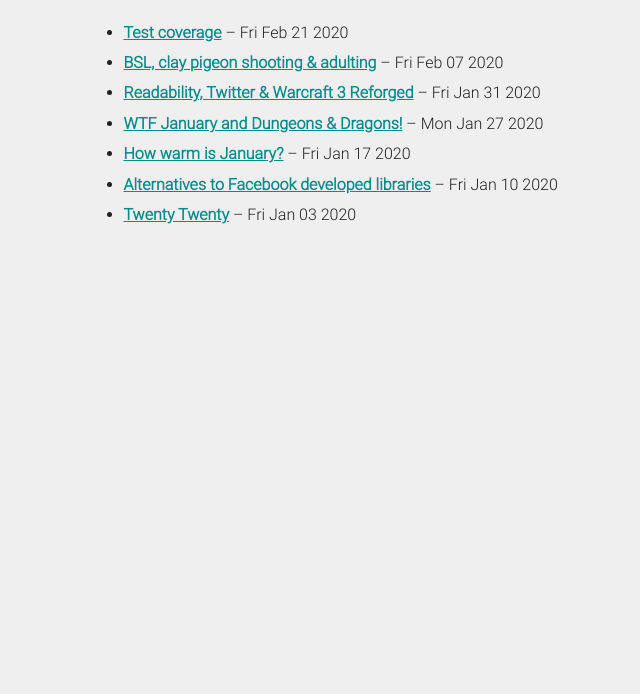
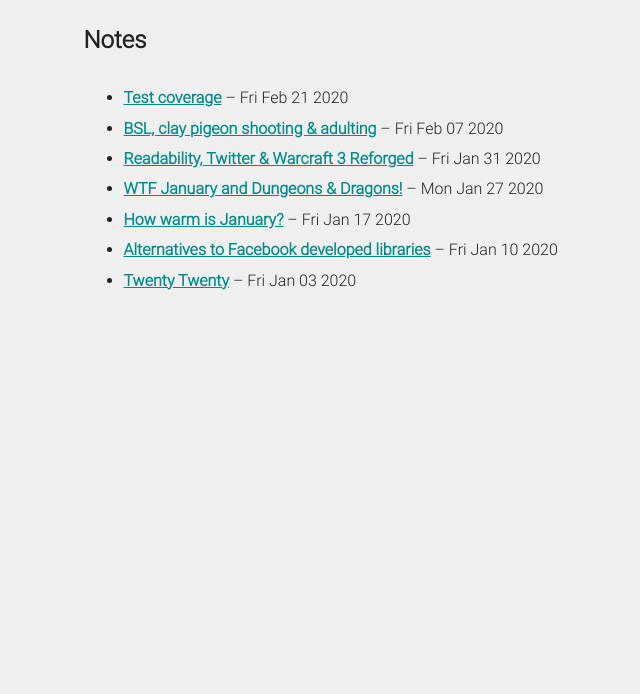
Before and after one commit to j-mes/jamesloveridge.dev, an Eleventy site: page index.md in a window 1280 px wide. Shown: the part 106-800 px from the top of the page, without its empty margins (257-897 px from the left). Built offline with nearby package versions, Linux system fonts and the light colour scheme; Eleventy itself is replaced by a stand-in of ours; files that its build step writes are made by us from their sources; what . would draw is missing.

Commit message:
Add Notes heading in MD

```diff
--- a/index.md
+++ b/index.md
@@ -3,3 +3,5 @@
 title: Welcome
 ---
 # Hello there.
+
+## Notes
```
